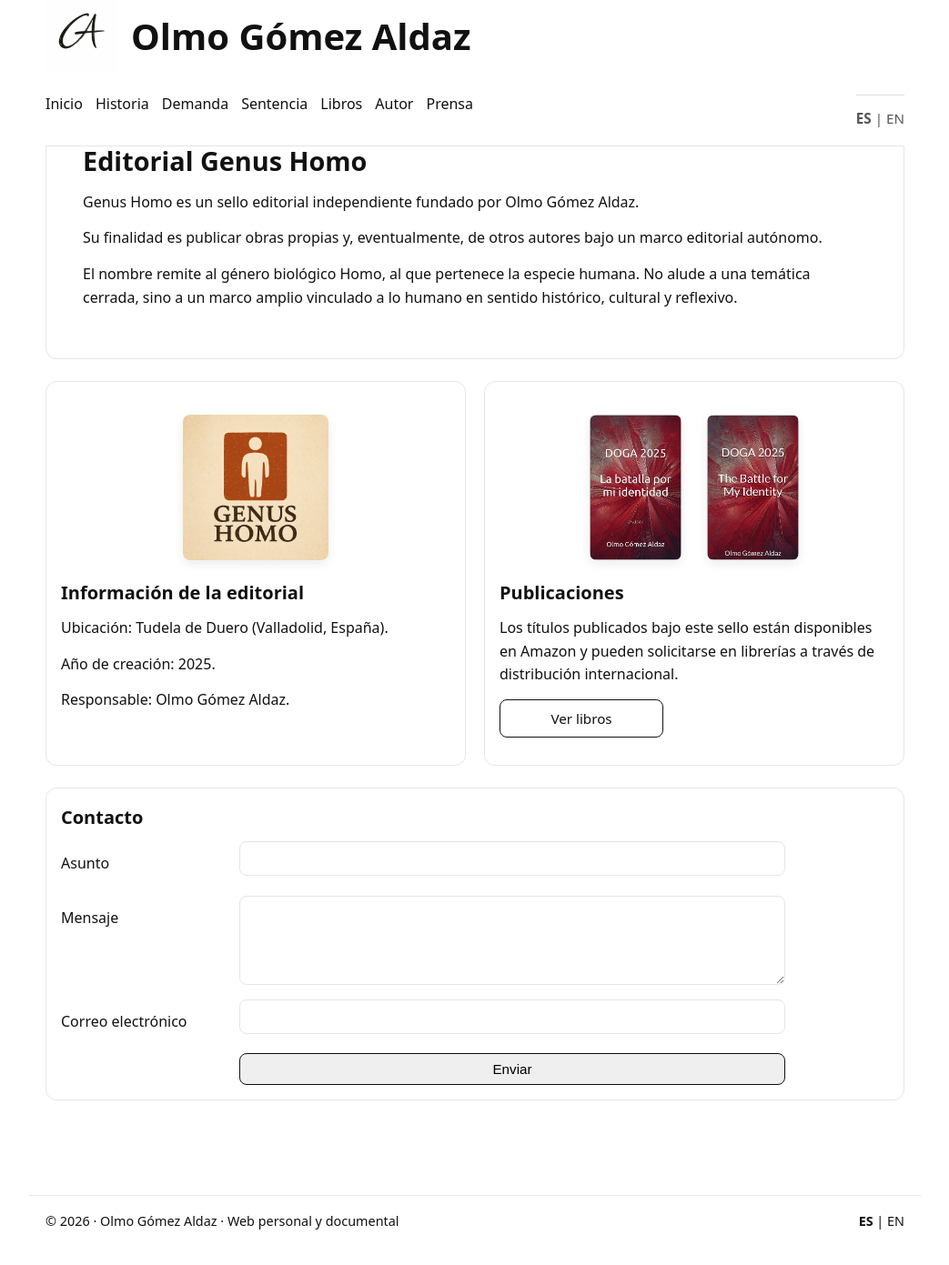
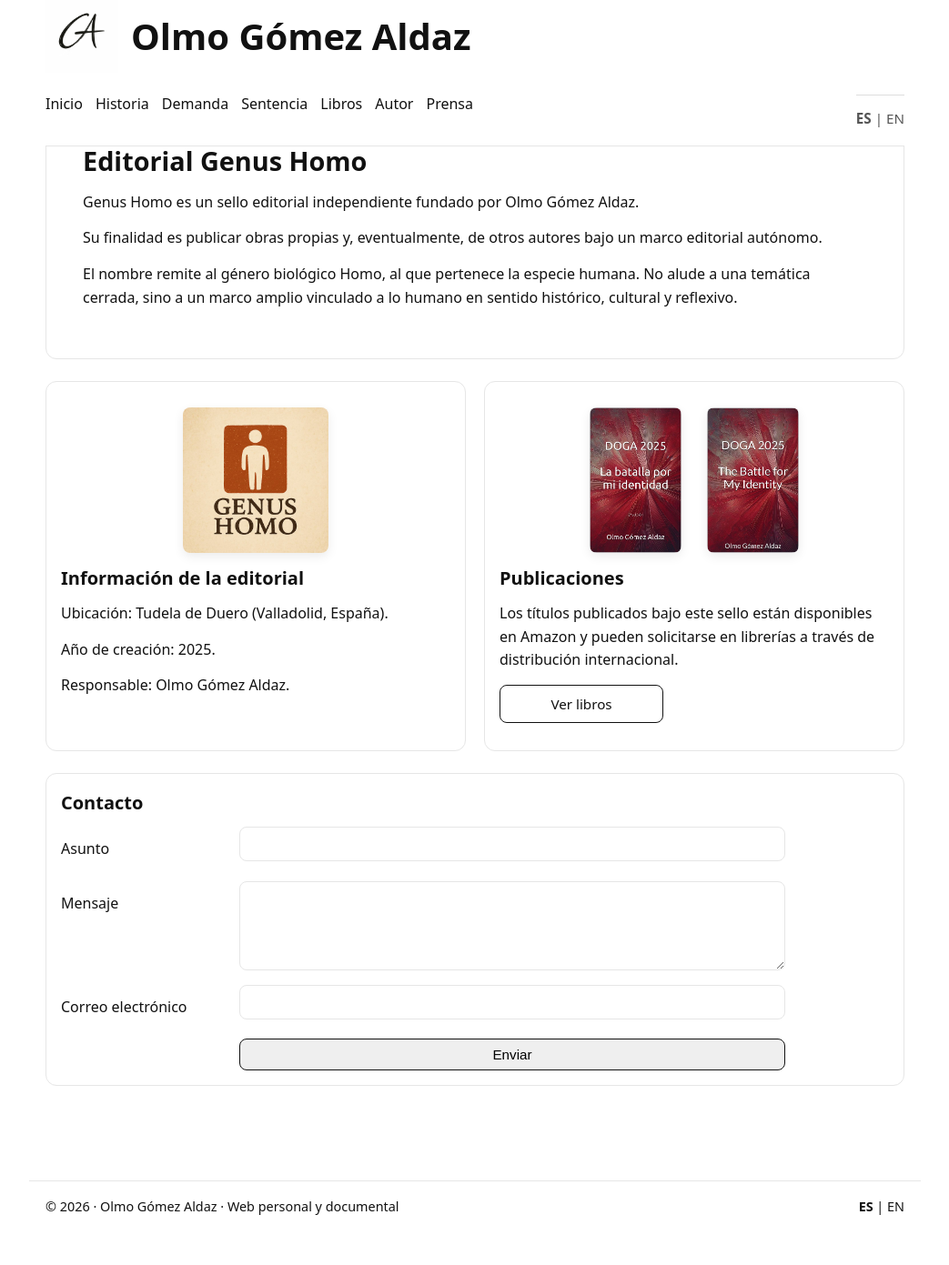
Before and after one commit to olmogaldaz/olmogaldaz.github.io, a Jekyll site: the page built from es/genus-homo/index.html, in a window 1280 px wide and 1400 px high, scrolled down 154 px. Shown: the top 1391 px of the window at 91% size, without its empty margins (118-1161 px from the left). Built offline with Jekyll 4.4.1, drawn with Linux system fonts in a browser that asks for light colours.

Commit message:
Update style.css

```diff
--- a/css/style.css
+++ b/css/style.css
@@ -321,7 +321,7 @@ form textarea {
   justify-content:center;
   align-items:flex-start;
   gap:28px;
-  margin:20px 0;
+  margin:12px 0;
 }
 
 .editorial-img{
```
